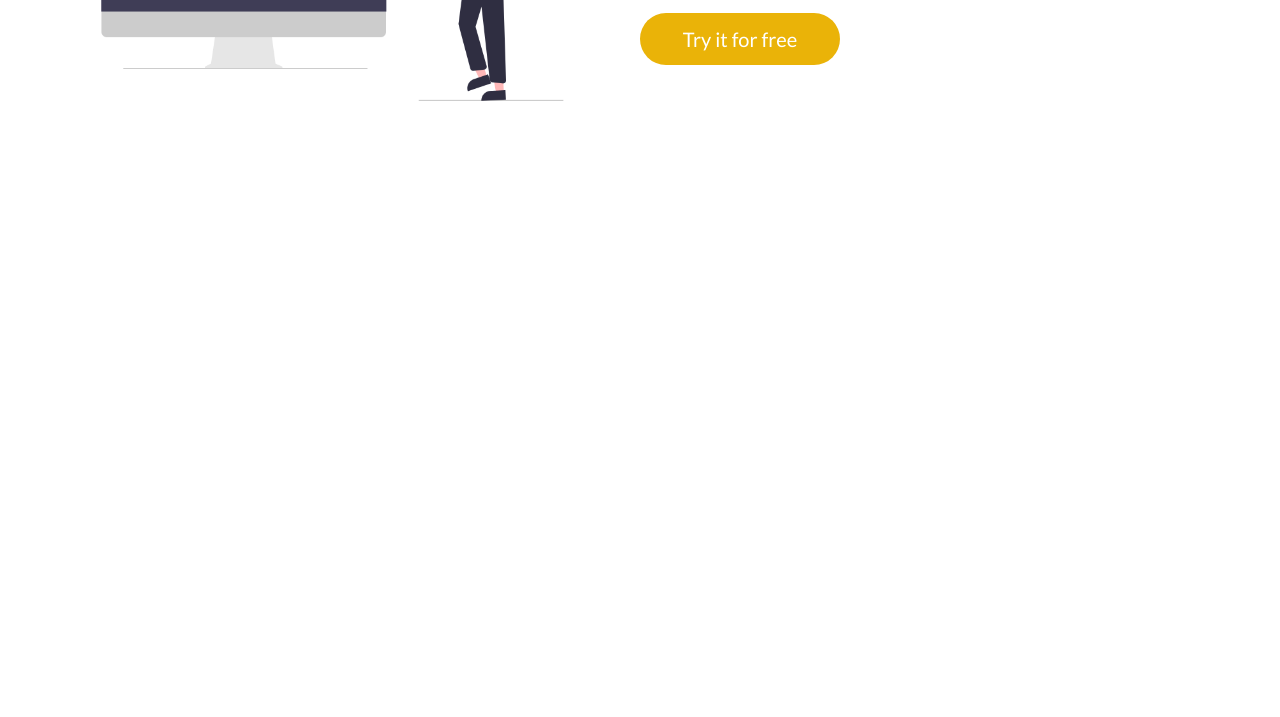
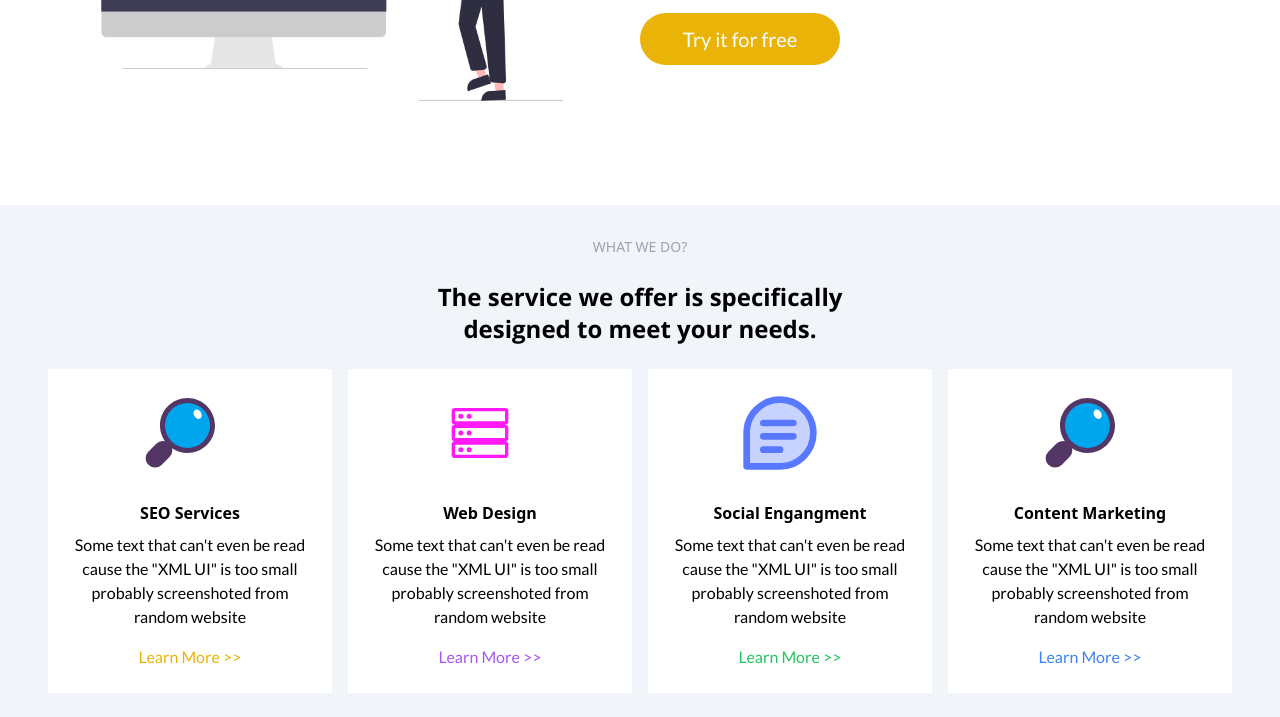
Before and after one commit to askpradana/idx-partners, a website: page index.html in a window 1280 px wide. Shown: the part 335-1052 px from the top of the page. Before the commit the page ends 800 px from the top, so only its background shows below. Drawn offline with nearby package versions, Linux system fonts and the light colour scheme.

Commit message:
feat: add offering page

```diff
--- a/index.html
+++ b/index.html
@@ -66,6 +66,73 @@
 					</button>
 				</div>
 			</div>
+
+			<div class="flex flex-col bg-slate-100 items-center w-full h-fit">
+				<h4 class="uppercase text-gray-400 text-sm md:text-md pt-8">
+					What we do?
+				</h4>
+				<h3 class="text-xl font-bold md:text-2xl py-6 text-center">
+					The service we offer is specifically<br />
+					designed to meet your needs.
+				</h3>
+
+				<div
+					class="flex flex-col md:flex-row w-full px-12 gap-4 justify-center"
+				>
+					<div
+						class="w-full md:w-1/4 h-fit bg-white flex flex-col items-center py-6 mb-6 px-4"
+					>
+						<svg width="100" height="100" xmlns="http://www.w3.org/2000/svg">
+							<image xlink:href="/images/search.svg" width="80" height="80" />
+						</svg>
+						<h4 class="font-bold py-2">SEO Services</h4>
+						<p class="text-center">
+							Some text that can't even be read cause the "XML UI" is too small
+							probably screenshoted from random website
+						</p>
+						<p class="text-yellow-500 pt-4">Learn More >></p>
+					</div>
+					<div
+						class="w-full md:w-1/4 h-fit bg-white flex flex-col items-center py-6 mb-6 px-4"
+					>
+						<svg width="100" height="100" xmlns="http://www.w3.org/2000/svg">
+							<image xlink:href="/images/webdesign.svg" width="80" height="80" />
+						</svg>
+						<h4 class="font-bold py-2">Web Design</h4>
+						<p class="text-center">
+							Some text that can't even be read cause the "XML UI" is too small
+							probably screenshoted from random website
+						</p>
+						<p class="text-purple-500 pt-4">Learn More >></p>
+					</div>
+					<div
+						class="w-full md:w-1/4 h-fit bg-white flex flex-col items-center py-6 mb-6 px-4"
+					>
+						<svg width="100" height="100" xmlns="http://www.w3.org/2000/svg">
+							<image xlink:href="/images/message.svg" width="80" height="80" />
+						</svg>
+						<h4 class="font-bold py-2">Social Engangment</h4>
+						<p class="text-center">
+							Some text that can't even be read cause the "XML UI" is too small
+							probably screenshoted from random website
+						</p>
+						<p class="text-green-500 pt-4">Learn More >></p>
+					</div>
+					<div
+						class="w-full md:w-1/4 h-fit bg-white flex flex-col items-center py-6 mb-6 px-4"
+					>
+						<svg width="100" height="100" xmlns="http://www.w3.org/2000/svg">
+							<image xlink:href="/images/search.svg" width="80" height="80" />
+						</svg>
+						<h4 class="font-bold py-2">Content Marketing</h4>
+						<p class="text-center">
+							Some text that can't even be read cause the "XML UI" is too small
+							probably screenshoted from random website
+						</p>
+						<p class="text-blue-500 pt-4">Learn More >></p>
+					</div>
+				</div>
+			</div>
 		</main>
 	</body>
 </html>
```
Also changed, not shown: images/broadcast.svg (added), images/message.svg (added), images/search.svg (added), images/webdesign.svg (added).
